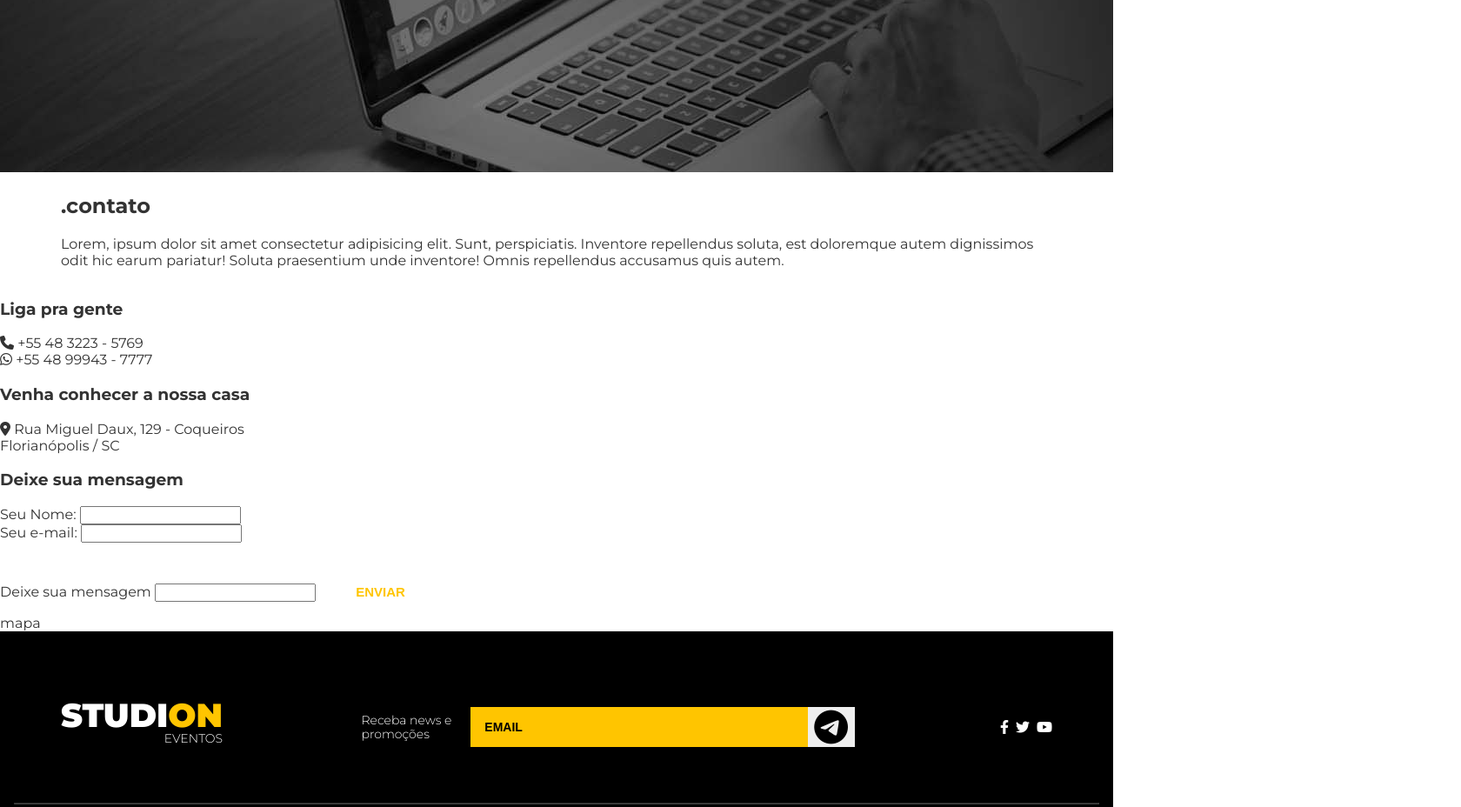
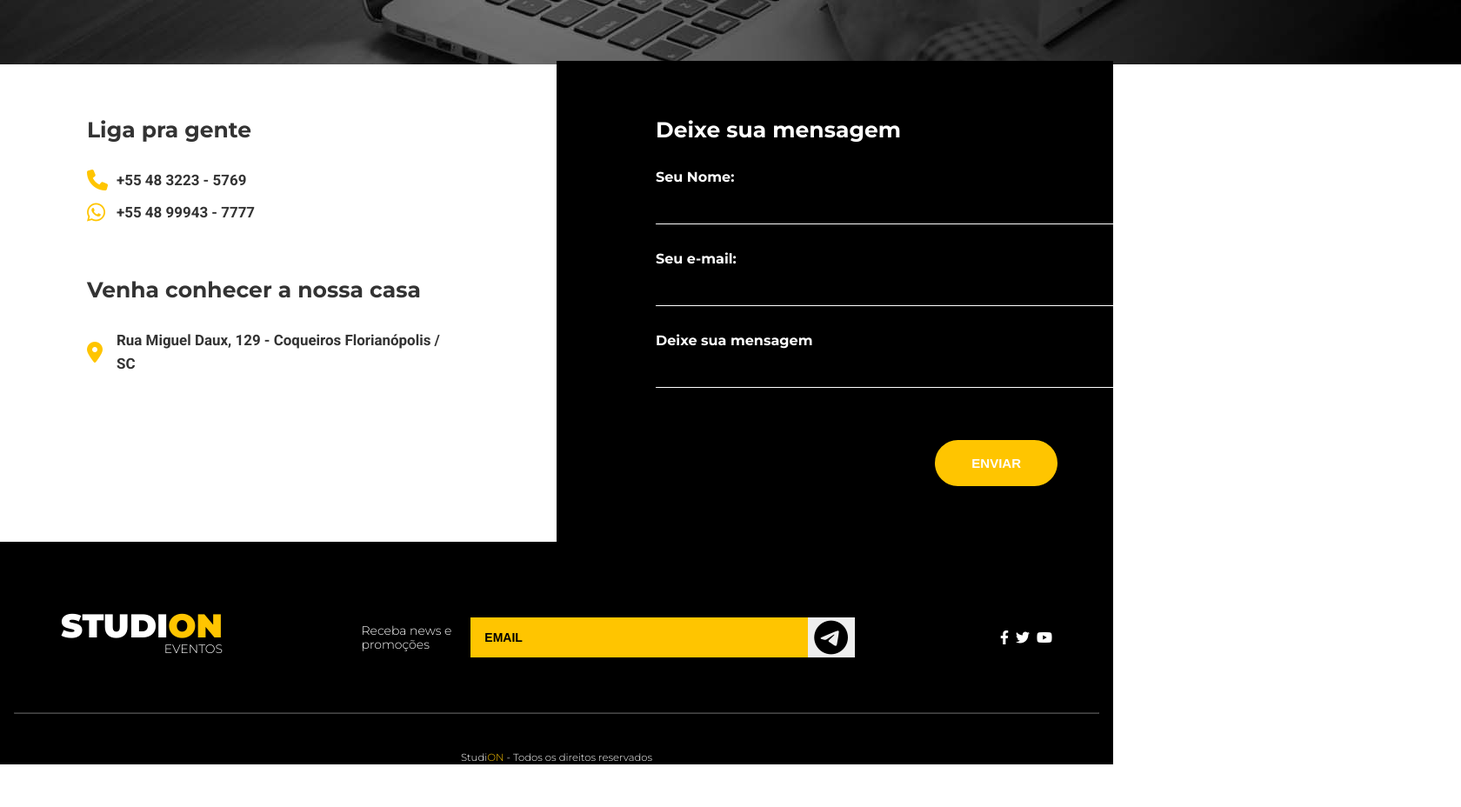
Before and after one commit to Rayane-Gaspar/StudiON., a website: page contact.html in a window 1280 px wide. Shown: the part 480-1408 px from the top of the page at 87% size, 1680 px wide, since content can reach past the window. Drawn offline with Linux system fonts and the light colour scheme.

Commit message:
atualizacoes na seção de informações e formularios

```diff
--- a/contact.html
+++ b/contact.html
@@ -31,7 +31,7 @@
                     <a href="#testimonials.html" target="_blank">Depoimentos</a>
                 </li>
                 <li>
-                    <a class="active" href="/contact.html" target="_blank">Contatos</a>
+                    <a href="/contact.html" target="_blank">Contatos</a>
                 </li>
             </ul>
         </div>
@@ -57,35 +57,31 @@
                 <h3>Liga pra gente</h3>
                 <span class="contact__info__container_dados">
                     <i class="fa-solid fa-phone"></i>
-                    +55 48 3223 - 5769 <br>
+                    +55 48 3223 - 5769
                     <i class="fa-brands fa-whatsapp"></i>
                     +55 48 99943 - 7777
                 </span>
                 <h3>Venha conhecer a nossa casa</h3>
                 <span class="contact__info__container_dados">
                     <i class="fas fa-map-marker-alt"></i>
-                    Rua Miguel Daux, 129 - Coqueiros <br>   Florianópolis / SC
+                    Rua Miguel Daux, 129 - Coqueiros Florianópolis / SC
                 </span>
             </div>
         </section>
         <section class="contact__form">
-            <h3>Deixe sua mensagem</h3>
-            <div contact__form_formulary>
-                <form action="/action_page.php" method="get">
-                    <label for="name">Seu Nome:</label>
-                    <input type="text" id="name" name="name"/>
-                    <br>
-                    <label for="email">Seu e-mail:</label>
-                    <input type="email" id="email" name="email"/>
-                    <br>
-                    <label for="message">Deixe sua mensagem</label>
-                    <input type="text" id="mensagem" name="mensagem"/>
-                    <button class="btn btn--contact" type="submit">Enviar</button>
+            <form class="contact__form_container" action="">
+                <h3>Deixe sua mensagem</h3>
+                <label for="name">Seu Nome:</label>
+                <input id="name" type="text" />
+                <label for="email">Seu e-mail:</label>
+                <input id="email" type="email" />
+                <label for="message">Deixe sua mensagem</label>
+                <input id="mensagem" type="text"  />
+                <button class="btn btn--contact" type="submit">Enviar</button>
                 </form>
             </div>
         </section>
         <section class="maps">
-        mapa
         </section>
     </section>
 
--- a/css/_base.css
+++ b/css/_base.css
@@ -10,15 +10,14 @@
 
 body {
   margin:0;
-  padding-top: 7.75rem;
   background: #fff;
 }
 
-header,
+/*header,
 main,
 footer {
   overflow-x:hidden;
-}
+}*/
 
 ul {
   display: flex;
--- a/css/_btn.css
+++ b/css/_btn.css
@@ -12,17 +12,26 @@
   transition: 0.3s all ease;
 }
 
-.btn:hover, .btn:active, .btn:focus, .btn--institutional {
+.btn:hover,
+.btn:active,
+.btn:focus,
+.btn--institutional,
+.btn--contact {
   border-color: var(--color-primary);
   background-color: var(--color-primary);
   color: #fff;
 }
 
-.btn--institutional:hover {
+.btn--institutional:hover,
+.btn--contact:hover {
   color: var(--color-copy);
   background: unset;
+  box-shadow: 0 1rem 1rem #0006;
 }
 
+.btn--contact:hover {
+  color: white;
+}
 .btn--quote {
   color: var(--color-copy);
   border-color: var(--color-copy);
--- /dev/null
+++ b/css/_contact.css
@@ -0,0 +1,79 @@
+.contact  {
+  display: grid;
+  grid-template-columns: 1fr 1fr;
+}
+.contact h3 {
+  margin:0;
+  margin-bottom: 1.875rem;
+  font-size: 1.5625rem;
+}
+
+.contact__info h3:nth-of-type(2) {
+margin-top: 3.75rem;
+}
+.contact__info,
+.contact__form {
+  padding: 4rem 0;
+}
+
+.contact__info__container {
+  float: right;
+  padding-right: 7.125rem;
+}
+
+.contact__info i {
+  font-size: 1.5rem;
+  color: var(--color-primary);
+}
+
+.contact__info span {
+  display: grid;
+  grid-template-columns: 1.5rem auto;
+  gap: .625rem;
+  align-items: center;
+  font-size: 1.06rem;
+ font-family: 'Roboto', sans-serif;
+  font-weight: 700;
+  line-height: 1.68775rem;
+
+}
+
+.contact__info__container,
+.contact__info__container {
+  width: 540px;
+}
+
+.contact__form {
+  padding-left: 7.125rem;
+  background-color: black;
+  color: white;
+}
+
+.contact__form label,
+.contact_form input {
+  display: block;
+}
+
+.contact__form label {
+  font-weight: 700;
+}
+
+.contact__form input {
+  width: 100%;
+  margin-bottom: 1.875rem;
+  padding: 0.5rem 0;
+  background: unset;
+  border: unset;
+  border-bottom: .06rem solid white;
+  color: white;
+  font-size: 1.5rem;
+}
+
+.contact__form input:focus {
+  outline: unset;
+}
+
+.contact__form button {
+  margin-right: 4rem;
+  float: right;
+}
--- /dev/null
+++ b/css/_hero.css
@@ -0,0 +1,34 @@
+.hero{
+  position: relative;
+  height: 34.3625rem;
+}
+
+.hero__background {
+  position: absolute;
+  z-index: -1;
+  object-fit: contain;
+  object-position: center;
+}
+
+.hero__copy {
+  position: absolute;
+  bottom: 0;
+  right: 0;
+  width: 50vw;
+  padding: 7rem 1.875rem;
+}
+.hero__copy h2 {
+  margin: 0;
+  margin-bottom: 3rem;
+  font-size: 7.5rem;
+  line-height: 7.5rem;
+  letter-spacing:-.3125rem;
+  color: var(--color-primary);
+}
+
+.hero__copy p {
+  margin: 0;
+  font-size: .9375rem;
+  line-height: 1.875rem;
+  color: var(--color-copy--alt);
+}
--- a/css/_home.css
+++ b/css/_home.css
@@ -6,7 +6,7 @@ color:#fff;
 
 .slide {
   position: relative;
-  height: calc(100vh - 7.75rem);
+  height: 90vh;
 }
 
 .slide_background-image {
@@ -100,7 +100,7 @@ color:#fff;
 }
 
 #quote {
-  background-image: url(./design/parallax.jpg);
+  background-image: url(../design/parallax.jpg);
   min-height: 80vh;
   background-attachment: fixed;
   background-repeat: no-repeat;
--- a/css/_navbar.css
+++ b/css/_navbar.css
@@ -1,11 +1,10 @@
 
 .navbar {
-  position: fixed;
+  position: absolute;
   z-index: 1;
   top: 0;
   left:0;
   width: 100%;
-  background-color: #000;
   color: #fff;
 }
 
@@ -16,7 +15,6 @@
   width: 100vw;
   height: 7.75rem;
   padding: 0 1rem;
-  background-color: #000;
   color:#fff;
 }
 
--- a/css/_variables.css
+++ b/css/_variables.css
@@ -1,6 +1,7 @@
 :root {
   --color-primary:#ffc500;
   --color-copy: #333;
+  --color-copy--alt:#ccc;
   --color-text: #fff;
   --default-padding: 1rem;
 }
--- a/style.css
+++ b/style.css
@@ -1,12 +1,13 @@
-@import url('https://fonts.googleapis.com/css2?family=Montserrat:wght@300;400;500;700;900;&family=Roboto&display=swap');
+@import url('https://fonts.googleapis.com/css2?family=Montserrat:wght@300;400;500;700;900;&family=Roboto:wght@400;@700&display=swap');
 @import url(https://cdnjs.cloudflare.com/ajax/libs/font-awesome/6.4.0/css/all.min.css);
 
 @import './css/_variables.css';
 @import './css/_base.css';
 @import './css/_utils.css';
 @import './css/_btn.css';
+
 @import './css/_navbar.css';
+@import './css/_hero.css';
+@import './css/_contact.css';
 @import './css/_home.css';
 @import './css/_footer.css';
-
-@import './css/_contact.css';
```
Also changed, not shown: css/contact.css (deleted).
